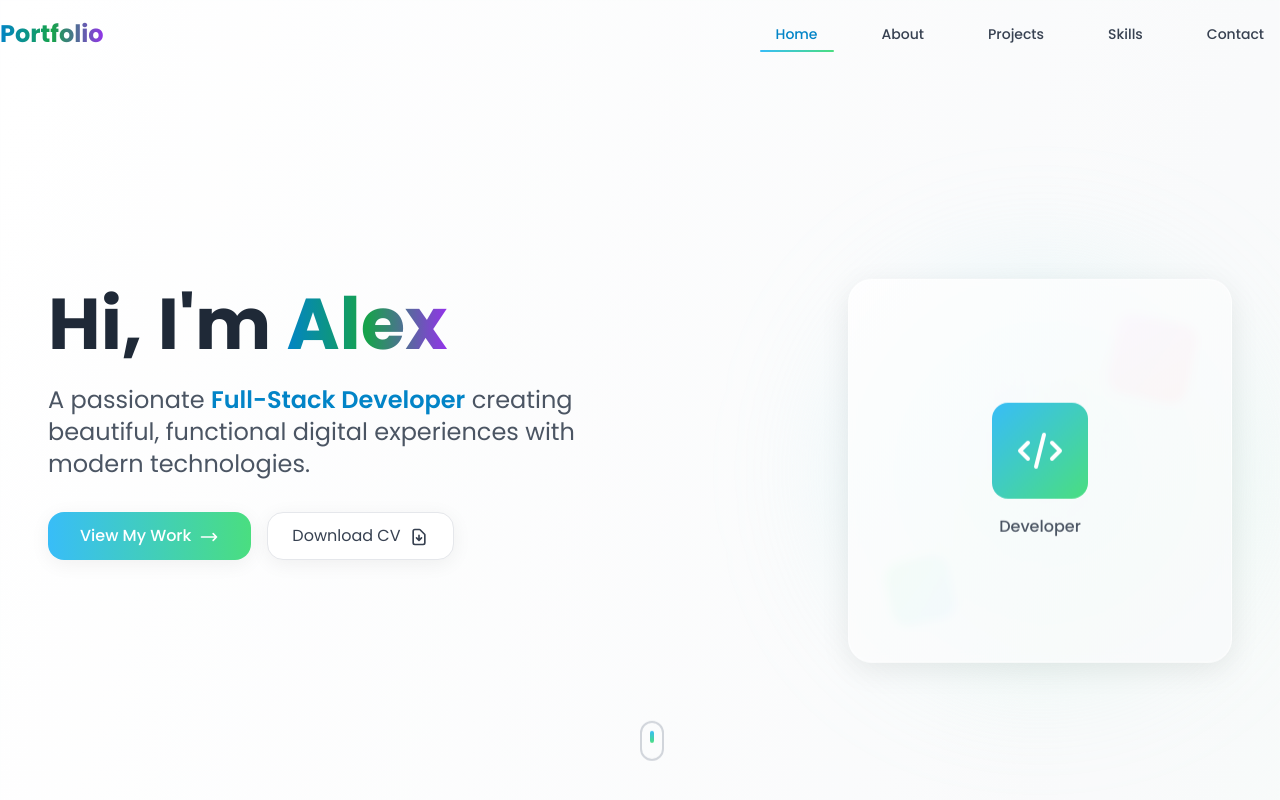
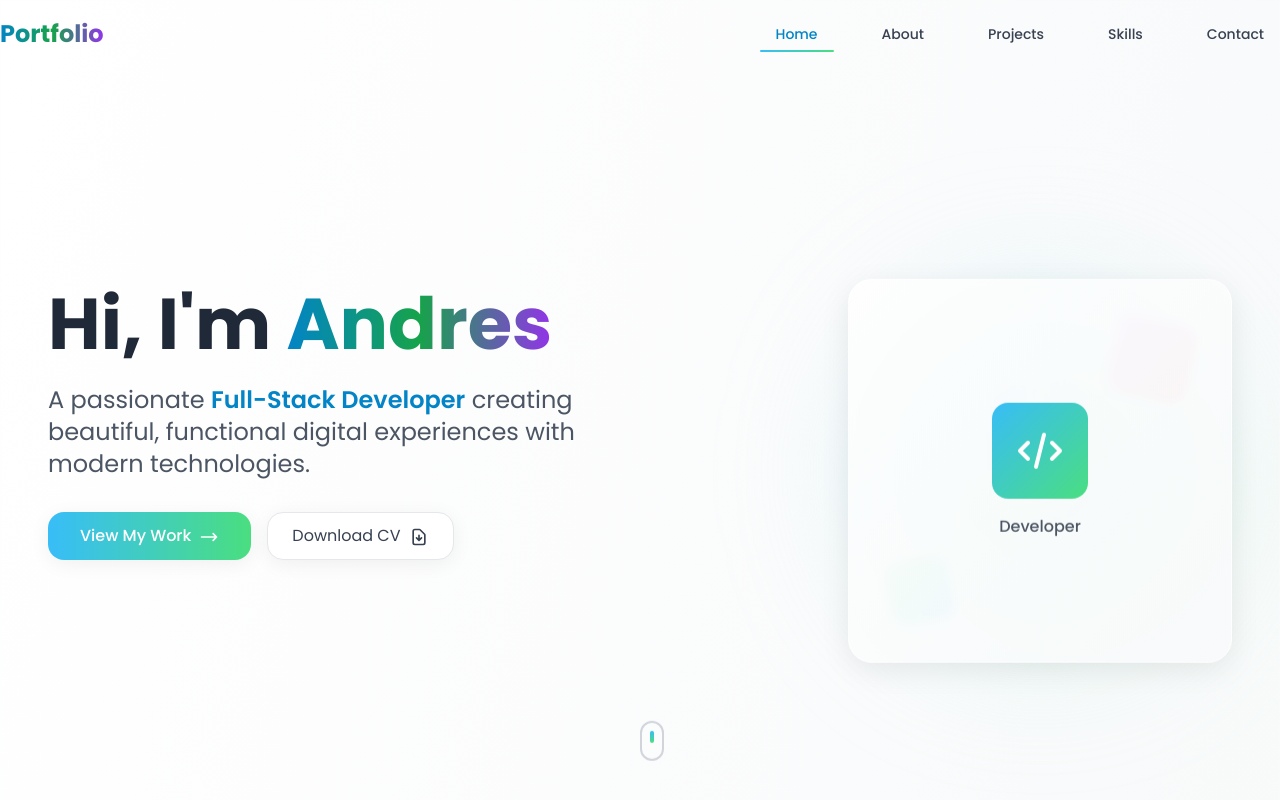
Before and after one commit to AndresFritsche/portfolio, a React (Vite) app: page / in a window 1280 px wide. Shown: the top 800 px of the page. Built offline with nearby package versions, Linux system fonts and the light colour scheme.

Commit message:
changed title, footer

```diff
--- a/src/components/Contact.jsx
+++ b/src/components/Contact.jsx
@@ -117,7 +117,7 @@
                 </div>
                 <div>
                   <p className="font-medium text-gray-800">Email</p>
-                  <p className="text-gray-600">hello@alexportfolio.com</p>
+                  <p className="text-gray-600">andresf0090@gmail.com</p>
                 </div>
               </div>
 
@@ -142,7 +142,7 @@
                 </div>
                 <div>
                   <p className="font-medium text-gray-800">Location</p>
-                  <p className="text-gray-600">San Francisco, CA</p>
+                  <p className="text-gray-600">Santo Domingo, DR</p>
                 </div>
               </div>
             </div>
--- a/src/components/Footer.jsx
+++ b/src/components/Footer.jsx
@@ -60,7 +60,7 @@
         {/* Copyright */}
         <div className="mt-12 pt-8 border-t border-gray-200/50 text-center">
           <p className="text-gray-500 text-sm">
-            © {currentYear} Alex Portfolio. Built with React, TailwindCSS & GSAP.
+            © {currentYear} Andres Fritsche. Built with React, TailwindCSS & GSAP.
           </p>
         </div>
       </div>
--- a/src/components/Hero.jsx
+++ b/src/components/Hero.jsx
@@ -77,7 +77,7 @@
             >
               Hi, I'm{' '}
               <span className="text-gradient">
-                Alex
+                Andres
               </span>
             </h1>
 
```
